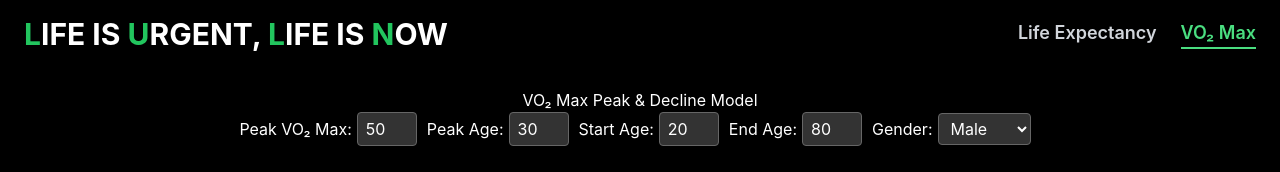
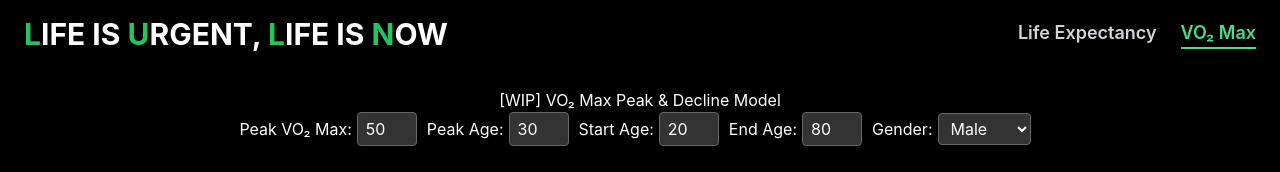
Before and after one commit to apolloydy/luln, a React (Create React App) app: page /vo2max in a window 1280 px wide. Shown: the top 172 px of the page. Built offline with nearby package versions, Linux system fonts and the light colour scheme.

Commit message:
udpate width

```diff
--- a/src/Vo2Max.js
+++ b/src/Vo2Max.js
@@ -74,7 +74,7 @@ const Vo2Max = () => {
 
   return (
     <div style={{ textAlign: "center", padding: "20px", backgroundColor: "black", color: "white" }}>
-      <h2>VO₂ Max Peak & Decline Model</h2>
+      <h2>[WIP] VO₂ Max Peak & Decline Model</h2>
 
       <div style={{ marginBottom: "10px" }}>
         <label style={{ marginRight: 10 }}>
```
